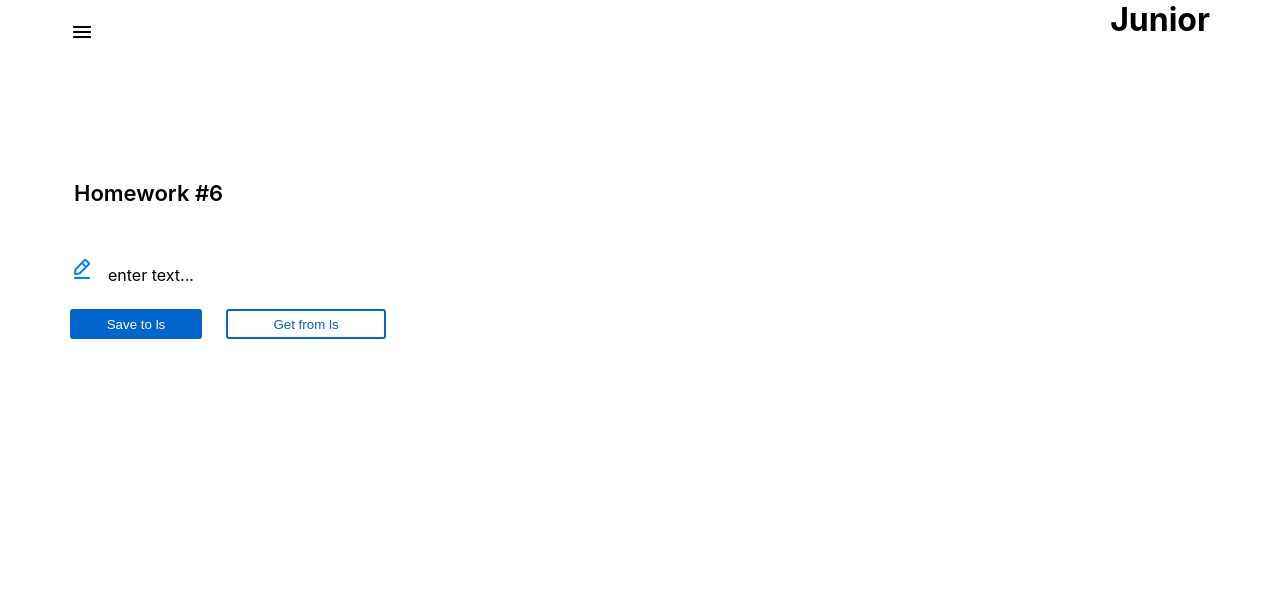
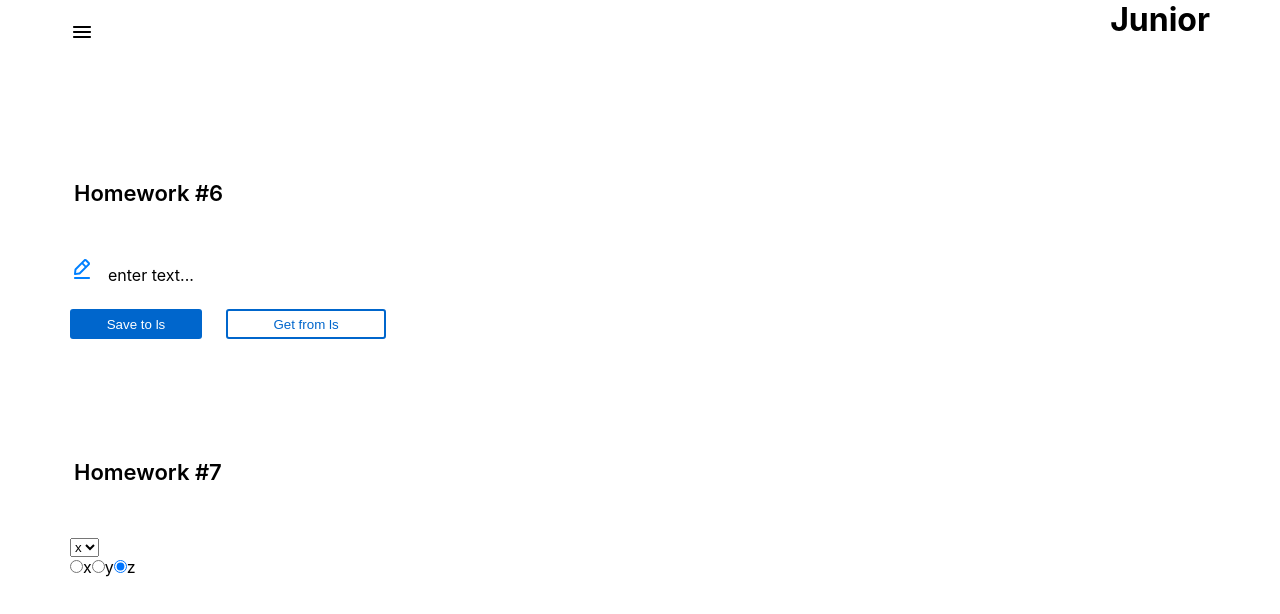
Before and after one commit to yulia463/designed-hw, a React (Create React App) app: page /#/junior in a window 1280 px wide. Shown: the top 614 px of the page. Built offline with nearby package versions, Linux system fonts and the light colour scheme.

Commit message:
feat: homework 7

```diff
--- a/src/s2-homeworks/hw05/pages/Junior.tsx
+++ b/src/s2-homeworks/hw05/pages/Junior.tsx
@@ -1,5 +1,6 @@
 import React from 'react'
 import HW6 from "../../hw06/HW6";
+import HW7 from "../../hw07/HW7";
 // import HW6 from '../../hw06/HW6'
 // import HW7 from '../../hw07/HW7'
 // import HW8 from '../../hw08/HW8'
@@ -9,7 +10,7 @@ function Junior() {
     return (
         <div id={'hw5-page-junior'}>
             <HW6 />
-            {/*<HW7 />*/}
+            <HW7 />
             {/*<HW8 />*/}
             {/*<HW9 />*/}
         </div>
--- a/src/s2-homeworks/hw07/common/c5-SuperSelect/SuperSelect.tsx
+++ b/src/s2-homeworks/hw07/common/c5-SuperSelect/SuperSelect.tsx
@@ -36,7 +36,9 @@ const SuperSelect: React.FC<SuperSelectPropsType> = ({
         : [] // map options with key
 
     const onChangeCallback = (e: ChangeEvent<HTMLSelectElement>) => {
-        // делают студенты
+       if(onChangeOption){
+           onChangeOption(e.currentTarget.value)
+       }
     }
 
     const finalSelectClassName = s.select + (className ? ' ' + className : '')
--- a/src/s2-homeworks/hw07/common/c6-SuperRadio/SuperRadio.tsx
+++ b/src/s2-homeworks/hw07/common/c6-SuperRadio/SuperRadio.tsx
@@ -35,7 +35,10 @@ const SuperRadio: React.FC<SuperRadioPropsType> = ({
     ...restProps
 }) => {
     const onChangeCallback = (e: ChangeEvent<HTMLInputElement>) => {
-        // делают студенты
+        if(onChangeOption){
+            onChangeOption(e.currentTarget.value)
+        }
+
     }
 
     const finalRadioClassName = s.radio + (className ? ' ' + className : '')
@@ -49,7 +52,9 @@ const SuperRadio: React.FC<SuperRadioPropsType> = ({
                       className={finalRadioClassName}
                       type={'radio'}
                       // name, checked, value делают студенты
-
+                      checked={true}
+                      name={spanClassName}
+                      value={finalRadioClassName}
                       onChange={onChangeCallback}
                       {...restProps}
                   />
```
